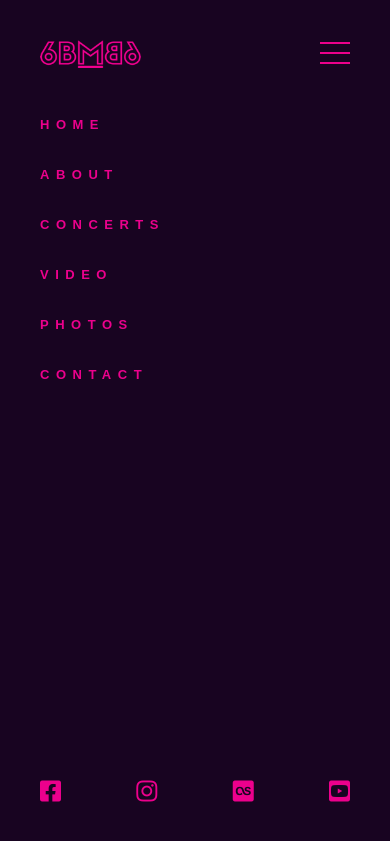
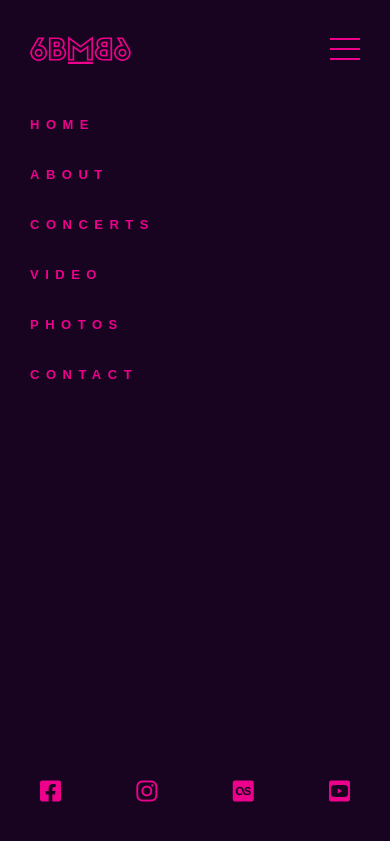
Before and after one commit to karolryska/daftacademy_frontend4begginers, a plain HTML site: page index.html in a window 390 px wide. Shown: the top 841 px of the page. Drawn offline with Linux system fonts and the light colour scheme.

Commit message:
Change content padding on mobile

```diff
--- a/style.css
+++ b/style.css
@@ -350,7 +350,6 @@ body {
         left: 0;
         height: 100px;
         width: 100%;
-        padding: 40px;
         z-index: 2;
     }
 
@@ -365,14 +364,14 @@ body {
     }
 
     .page-brand__logo {
-        margin: 40px;
+        margin: 36px 0 0 30px;
         height: 28px;
     }
 
     .hamburger {
         position: fixed;
-        top: 42px;
-        right: 40px;
+        top: 38px;
+        right: 30px;
         height: 22px;
         width: 30px;
         z-index: 1;
@@ -419,7 +418,7 @@ body {
         position: absolute;
         top: 0;
         left: 0;
-        padding: 100px 0 0 40px;
+        padding: 100px 0 0 30px;
         height: 100%;
         width: 100%;
         background-color: rgb(24, 4, 33);
@@ -431,7 +430,7 @@ body {
 
     /* CONTENT */
     .page-content {
-        padding: 100vh 40px 0 40px;
+        padding: 100vh 30px 0 30px;
         overflow: hidden;
         background-image: none;
         background-color: rgb(24, 4, 33);
```
